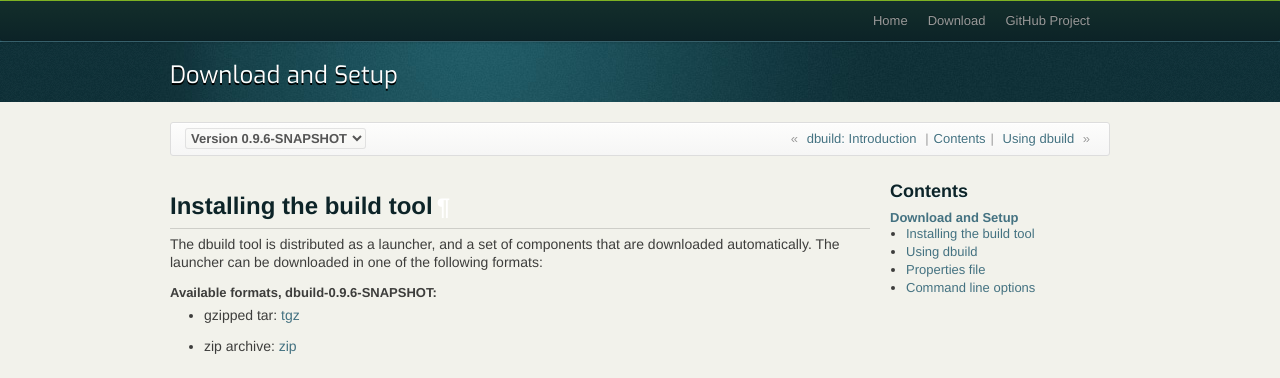
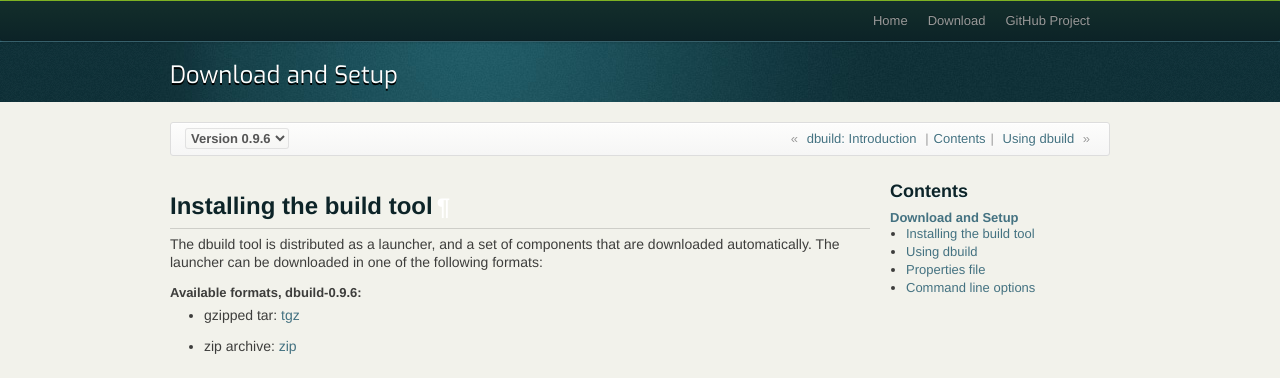
Before and after one commit to lightbend-labs/dbuild, a Sphinx documentation site: the page built from docs/src/sphinx/download.rst, in a window 1280 px wide. Shown: the top 378 px of the page. Built offline with Sphinx 7.4.7, drawn with Linux system fonts in a browser that asks for light colours.

Commit message:
Bump version to 0.9.5

```diff
--- a/docs/src/sphinx/conf.py
+++ b/docs/src/sphinx/conf.py
@@ -9,7 +9,7 @@
 
 project = 'dbuild'
 version = '0.9.6'
-release = '0.9.6-SNAPSHOT'
+release = '0.9.6'
 sbt_version = '0.12.4'
 
 # General settings
```
Also changed, not shown: 1 other file.
